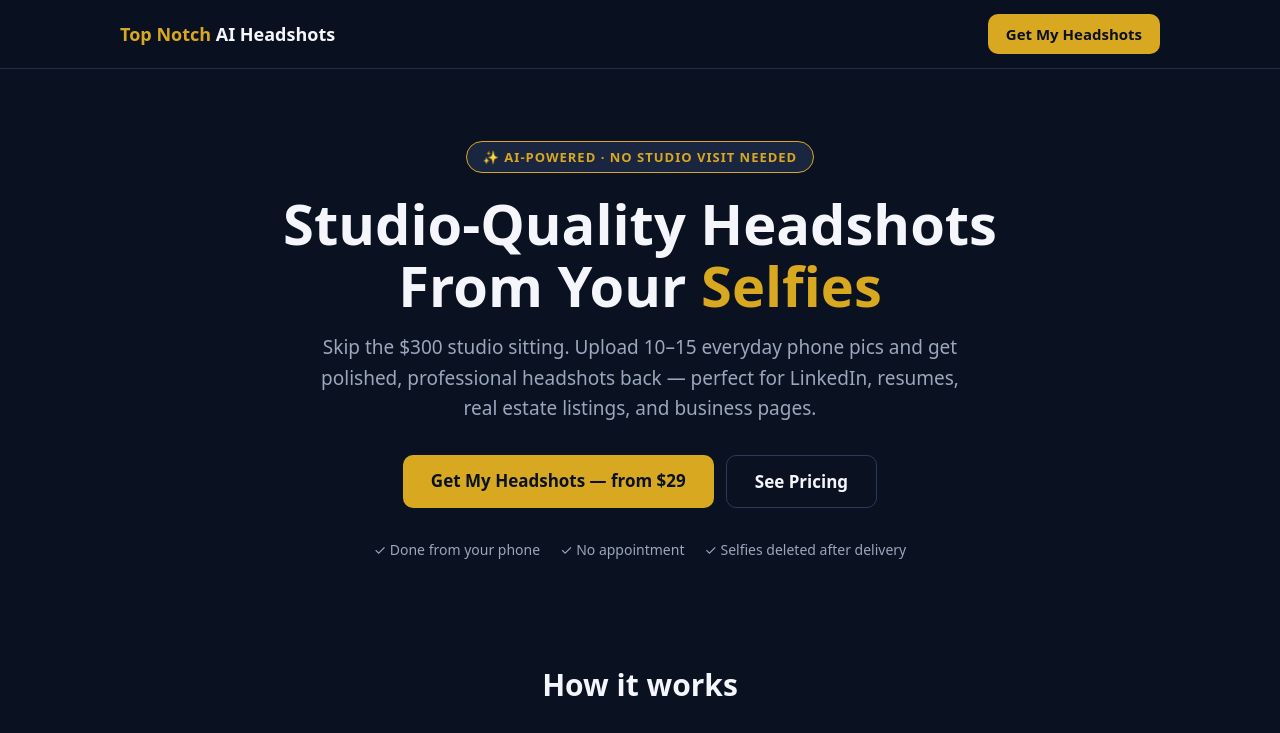
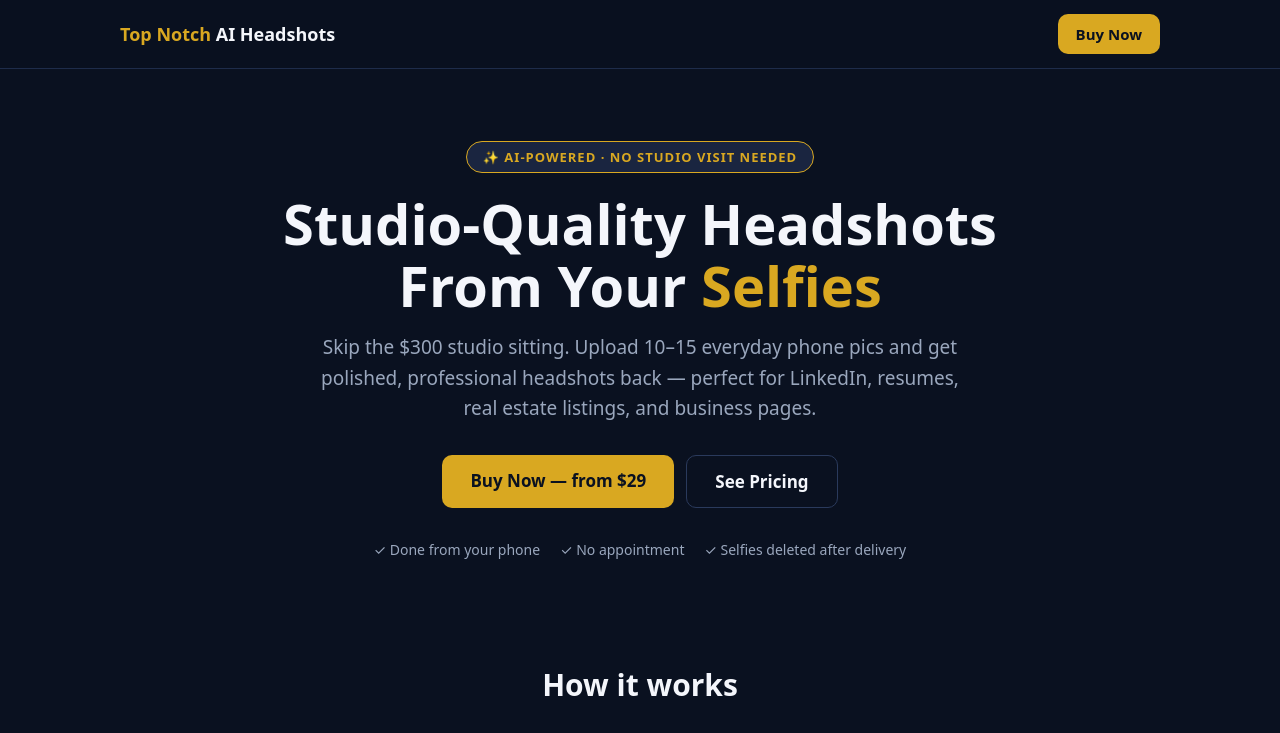
Before and after one commit to ddconstruct/Headshot, a Next.js app: page / in a window 1280 px wide. Shown: the top 733 px of the page. Built offline with nearby package versions, Linux system fonts and the light colour scheme.

Commit message:
Buy Now buttons + Open Graph/Twitter link previews

```diff
--- a/app/page.tsx
+++ b/app/page.tsx
@@ -39,11 +39,13 @@ export default function LandingPage() {
   async function submit(e: React.FormEvent) {
     e.preventDefault();
     setError("");
+
     const count = files?.length ?? 0;
     if (count < 10 || count > 15) {
       setError(`Please select 10–15 selfies (you chose ${count}).`);
       return;
     }
+
     setBusy(true);
     try {
       const form = new FormData();
@@ -51,16 +53,18 @@ export default function LandingPage() {
       form.append("email", email);
       form.append("pack", pack);
       for (const f of Array.from(files!)) form.append("selfies", f);
+
       const orderRes = await fetch("/api/order", { method: "POST", body: form });
       const orderData = await orderRes.json();
       if (!orderRes.ok) throw new Error(orderData.error ?? "Order creation failed.");
+
       const coRes = await fetch("/api/stripe/checkout", {
         method: "POST",
         headers: { "Content-Type": "application/json" },
         body: JSON.stringify({ orderId: orderData.orderId }),
       });
       const coData = await coRes.json();
-      if (!coRes.ok) throw new Error(coData.error ?? "Checkout failed.");
+      if (!orderRes.ok) throw new Error(coData.error ?? "Checkout failed.");
       window.location.href = coData.url;
     } catch (err) {
       setError((err as Error).message);
@@ -81,17 +85,19 @@ export default function LandingPage() {
         details.faq p { color: ${MUTED}; margin: 10px 0 0; line-height: 1.6; }
       `}</style>
 
+      {/* NAV */}
       <nav style={{ position: "sticky", top: 0, zIndex: 10, background: "rgba(10,17,32,0.92)", backdropFilter: "blur(8px)", borderBottom: "1px solid #1e2c4a" }}>
         <div style={{ maxWidth: 1080, margin: "0 auto", padding: "14px 20px", display: "flex", alignItems: "center", justifyContent: "space-between" }}>
           <div style={{ fontWeight: 800, fontSize: 18 }}>
             <span style={{ color: GOLD }}>Top Notch</span> <span style={{ color: TEXT }}>AI Headshots</span>
           </div>
           <a href="#order" className="gold-btn" style={{ ...goldButton, padding: "10px 18px", fontSize: 15, textDecoration: "none" }}>
-            Get My Headshots
+            Buy Now
           </a>
         </div>
       </nav>
 
+      {/* HERO */}
       <header style={{ maxWidth: 1080, margin: "0 auto", padding: "72px 20px 56px", textAlign: "center" }}>
         <div style={{ display: "inline-block", background: "#1a2540", border: `1px solid ${GOLD}`, color: GOLD, borderRadius: 999, padding: "6px 16px", fontSize: 13, fontWeight: 700, letterSpacing: 1, marginBottom: 20 }}>
           ✨ AI-POWERED · NO STUDIO VISIT NEEDED
@@ -106,7 +112,7 @@ export default function LandingPage() {
         </p>
         <div style={{ display: "flex", gap: 12, justifyContent: "center", flexWrap: "wrap" }}>
           <a href="#order" className="gold-btn" style={{ ...goldButton, textDecoration: "none" }}>
-            Get My Headshots — from $29
+            Buy Now — from $29
           </a>
           <a href="#pricing" style={{ ...ghostButton, textDecoration: "none" }}>
             See Pricing
@@ -119,6 +125,7 @@ export default function LandingPage() {
         </div>
       </header>
 
+      {/* HOW IT WORKS */}
       <section style={{ maxWidth: 1080, margin: "0 auto", padding: "24px 20px 56px" }}>
         <h2 style={sectionTitle}>How it works</h2>
         <div style={{ display: "grid", gridTemplateColumns: "repeat(auto-fit, minmax(240px, 1fr))", gap: 16 }}>
@@ -136,6 +143,7 @@ export default function LandingPage() {
         </div>
       </section>
 
+      {/* PRICING */}
       <section id="pricing" style={{ maxWidth: 1080, margin: "0 auto", padding: "24px 20px 64px" }}>
         <h2 style={sectionTitle}>Simple pricing</h2>
         <p style={{ textAlign: "center", color: MUTED, marginTop: -8, marginBottom: 28 }}>One payment. No subscription. Yours to keep forever.</p>
@@ -162,6 +170,7 @@ export default function LandingPage() {
         </div>
       </section>
 
+      {/* ORDER FORM */}
       <section style={{ background: SURFACE, borderTop: "1px solid #1e2c4a", borderBottom: "1px solid #1e2c4a" }}>
         <div ref={orderRef} id="order" style={{ maxWidth: 640, margin: "0 auto", padding: "56px 20px", scrollMarginTop: 70 }}>
           <h2 style={{ ...sectionTitle, marginBottom: 8 }}>Get your headshots</h2>
@@ -184,16 +193,20 @@ export default function LandingPage() {
                 </label>
               ))}
             </div>
+
             <input required placeholder="Your name" value={name}
               onChange={(e) => setName(e.target.value)} style={inputStyle} />
             <input required type="email" placeholder="Email for delivery" value={email}
               onChange={(e) => setEmail(e.target.value)} style={inputStyle} />
+
             <label style={{ ...inputStyle, cursor: "pointer", textAlign: "center" }}>
               {files?.length ? `${files.length} selfies selected ✓` : "Choose 10–15 selfies (JPG/PNG/WebP, ≤10 MB each)"}
               <input type="file" accept="image/jpeg,image/png,image/webp" multiple
                 onChange={(e) => setFiles(e.target.files)} style={{ display: "none" }} />
             </label>
+
             {error && <div style={{ color: "#f87171" }}>{error}</div>}
+
             <button type="submit" disabled={busy} className="gold-btn" style={{ ...goldButton, opacity: busy ? 0.7 : 1 }}>
               {busy ? "Working…" : "Continue to Payment →"}
             </button>
@@ -202,6 +215,7 @@ export default function LandingPage() {
         </div>
       </section>
 
+      {/* FAQ */}
       <section style={{ maxWidth: 720, margin: "0 auto", padding: "56px 20px" }}>
         <h2 style={sectionTitle}>Questions, answered</h2>
         <div style={{ display: "grid", gap: 12, marginTop: 24 }}>
@@ -228,6 +242,7 @@ export default function LandingPage() {
         </div>
       </section>
 
+      {/* FOOTER */}
       <footer style={{ borderTop: "1px solid #1e2c4a", padding: "28px 20px", textAlign: "center", color: MUTED, fontSize: 13 }}>
         <div style={{ fontWeight: 800, marginBottom: 8 }}>
           <span style={{ color: GOLD }}>Top Notch</span> <span style={{ color: TEXT }}>AI Headshots</span>
```
